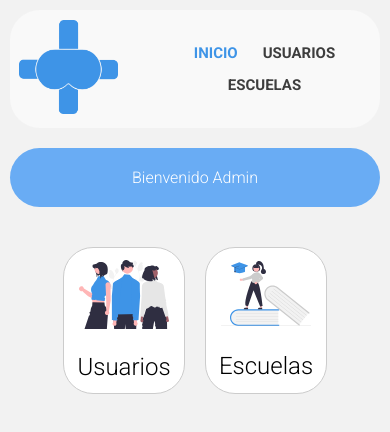
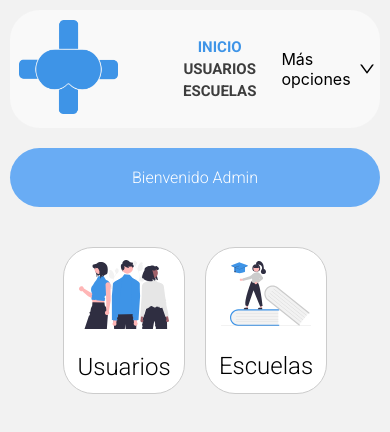
Before and after one commit to JavierPadronGarcia/MetaHospitalFP, a React (Create React App) app in the folder frontend/: page /admin/control-panel in a window 390 px wide. Shown: the top 432 px of the page. Built offline with nearby package versions, Linux system fonts and the light colour scheme; no server answers; sample sign-in values are in the browser's storage.

Commit message:
add more-options button on admin menu, todo responsive

```diff
--- a/frontend/src/components/menu/menu.css
+++ b/frontend/src/components/menu/menu.css
@@ -7,6 +7,11 @@
     padding: 9px;
     align-items: center;
     user-select: none;
+    justify-content: space-between;
+}
+
+.menu1 .more-options-container {
+    margin-right: 2rem;
 }
 
 .menu1 nav {
--- a/frontend/src/components/menu/menu.js
+++ b/frontend/src/components/menu/menu.js
@@ -1,6 +1,9 @@
 import React from 'react';
 import './menu.css';
 import { Link, useLocation, useNavigate } from 'react-router-dom';
+import { Dropdown, Space } from 'antd';
+import { DownOutlined, LogoutOutlined, UserOutlined } from '@ant-design/icons';
+import authService from '../../services/auth.service';
 
 function Menu() {
 
@@ -21,6 +24,35 @@ function Menu() {
 
     return 'Inicio';
   };
+
+  const handleMoreOptionsClick = (e) => {
+    switch (e.key) {
+      case 'profile':
+        navigate('/myUser');
+        break;
+      case 'logout':
+        authService.logout();
+        navigate('/');
+        break;
+    }
+  }
+
+  const items = [
+    {
+      label: <div>Mi perfil</div>,
+      icon: <UserOutlined />,
+      key: 'profile',
+    },
+    {
+      type: 'divider',
+    },
+    {
+      label: <div>Cerrar sesión</div>,
+      key: 'logout',
+      icon: <LogoutOutlined />,
+      danger: true,
+    },
+  ];
 
   return (
     <div className="menu1">
@@ -58,6 +90,22 @@ function Menu() {
           </li>
         </ul>
       </nav>
+      <div className='more-options-container'>
+        <Dropdown
+          menu={{
+            items,
+            onClick: handleMoreOptionsClick
+          }}
+          trigger={['click']}
+        >
+          <a onClick={(e) => e.preventDefault()}>
+            <Space>
+              Más opciones
+              <DownOutlined />
+            </Space>
+          </a>
+        </Dropdown>
+      </div>
     </div>
   );
 }
```
